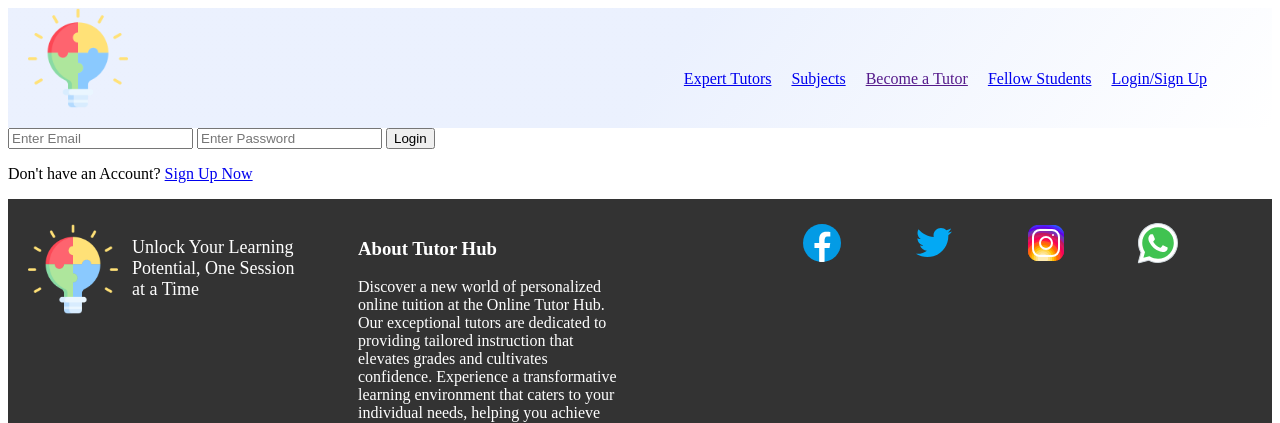
After one commit to Natheem1/MSc_OnlineTutorHub, a Django app: page /login/ in a window 1280 px wide. The commit adds this page. Shown: the top 423 px of the page. Run offline with Django 4.2, Linux system fonts and the light colour scheme.

Commit message:
Login,Logout & Sign up
Created Login, Logout & Signup views and rendered them out to the application frontend

```diff
--- a/tutorhub/templates/navbar.html
+++ b/tutorhub/templates/navbar.html
@@ -11,9 +11,16 @@
           <li class="header__menuItem"><a href="{% url 'tutor-profiles'  %}">Expert Tutors</a></li>
           <li class="header__menuItem"><a href="{% url 'subjects' %}">Subjects </a></li>
           <li class="header__menuItem"><a href="">Become a Tutor</a></li>
-          <li class="header__menuItem"><a href="{% url 'student-profiles' %}">Students</a></li>
-          <li class="header__menuItem"><a href="">My Account</a></li>
-          <li class="header__menuItem"><a href="" class="">Login/Sign Up</a></li>
+          <li class="header__menuItem"><a href="{% url 'student-profiles' %}"> Fellow Students</a></li>
+
+
+          {% if request.user.is_authenticated %}
+           <li class="header__menuItem"><a href="">My Account</a></li>
+          <li class="header__menuItem"><a href="{% url 'logout' %}" class="">Logout</a></li>
+          <li class="header__menuItem"><a style="color: black;">Welcome, {{request.user.first_name|capfirst}}</a></li>
+          {% else %}
+          <li class="header__menuItem"><a href="{% url 'login' %}" class="">Login/Sign Up</a></li>
+          {% endif %}
         </ul>
       </nav>
 
--- /dev/null
+++ b/tutorhub/userprofile/templates/userprofile/login-signup.html
@@ -0,0 +1,22 @@
+{% extends 'main.html' %}
+
+{% block content   %}
+
+
+{% if page == 'register' %}
+<h1>Sign Up Now</h1>
+<p>Already have an Account? <a href="{% url 'login' %}">Sign In</a></p>
+{% else %}
+<form action="{%  url 'login' %}" method="POST">
+    {% csrf_token %}
+    <input id="username" type="text" name="username" placeholder="Enter Email"/>
+    <input id="password" type="password" name="password" placeholder="Enter Password"/>
+    <input type="submit"  value="Login"/>
+
+    <p>Don't have an Account? <a href="{% url 'register' %}">Sign Up Now</a></p>
+
+</form>
+{% endif %}
+
+
+{% endblock content %}
--- a/tutorhub/userprofile/urls.py
+++ b/tutorhub/userprofile/urls.py
@@ -2,6 +2,12 @@ from django.urls import path
 from . import views
 
 urlpatterns = [
+    path('login/', views.loginUser, name='login'),
+    path('logout/', views.logoutUser, name='logout'),
+    path('register/', views.registerUser, name='register'),
+
+
+
     path('tutor-profiles/', views.tutorProfiles, name="tutor-profiles"),
     path('student-profiles', views.studentProfiles, name="student-profiles"),
 
--- a/tutorhub/userprofile/views.py
+++ b/tutorhub/userprofile/views.py
@@ -1,5 +1,48 @@
-from django.shortcuts import render
+from django.shortcuts import render, redirect
+from django.contrib.auth import login, authenticate, logout
+from users.models import NewUser
 from . models import TutorProfile, StudentProfile
+
+#LOGIN PAGE
+def loginUser(request):
+    page = 'login'
+
+    if request.user.is_authenticated:
+        return redirect('subjects')
+
+
+    if request.method == 'POST':
+        username = request.POST['username'].lower()
+        password = request.POST['password']
+
+        try:
+            user = NewUser.objects.get(username=username)
+        except:
+            print('USERNAME DOES NOT EXIST')
+
+        user = authenticate(request, username=username, password=password)
+
+        if user is not None:
+            login(request, user)
+            print('LOGGED IN - WELCOME TO TUTOR HUB')
+            return redirect('tutor-profiles')
+        else:
+            print('LOGIN FAILD - USERNAME OR PASSWORD IS INVALID')
+
+    return render(request, 'userprofile/login-signup.html')
+
+
+#LOGOUT PAGE
+def logoutUser(request):
+    logout(request)
+    return redirect('login')
+
+#USER REGISTRATION PAGE
+def registerUser(request):
+    page = 'register'
+    context = {'page': page}
+    return render(request, 'userprofile/login-signup.html', context)
+
 
 #ALL TUTOR PROFILES
 def tutorProfiles(request):
```
Also changed, not shown: tutorhub/db.sqlite3.
